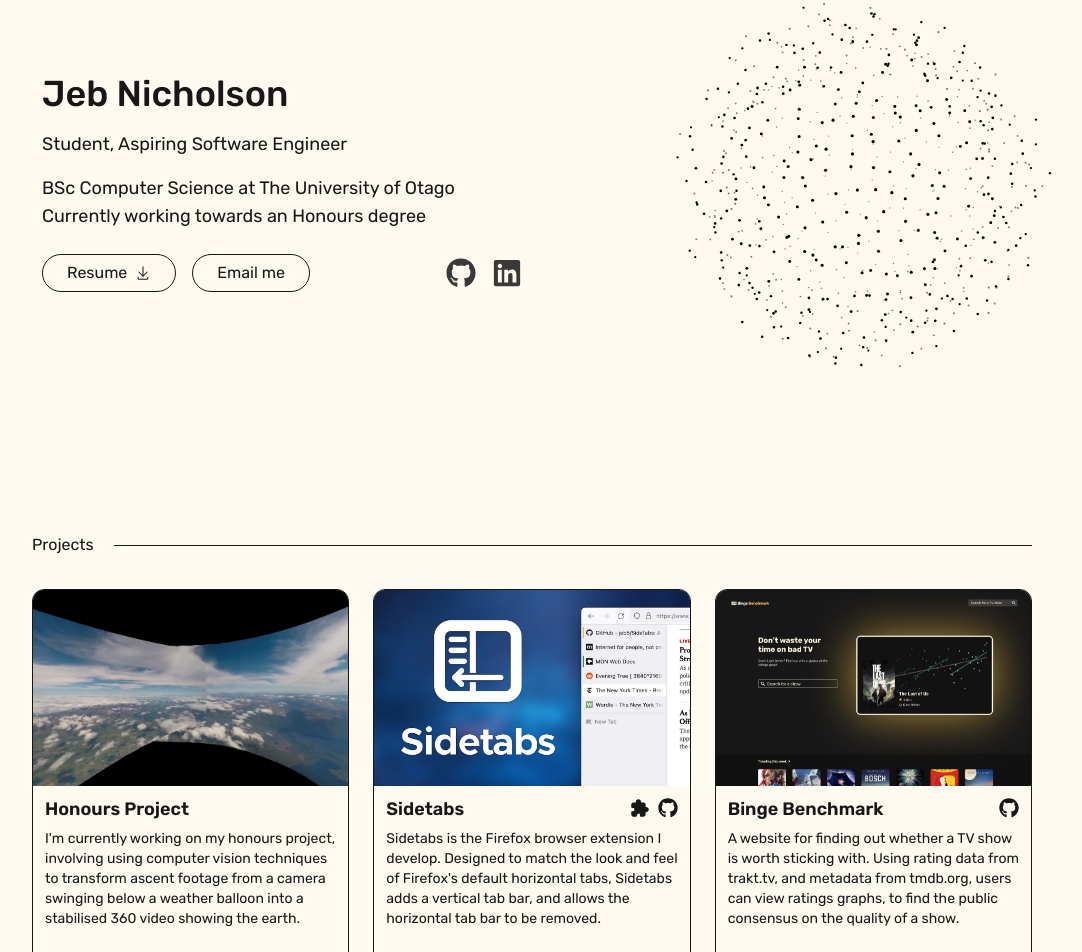
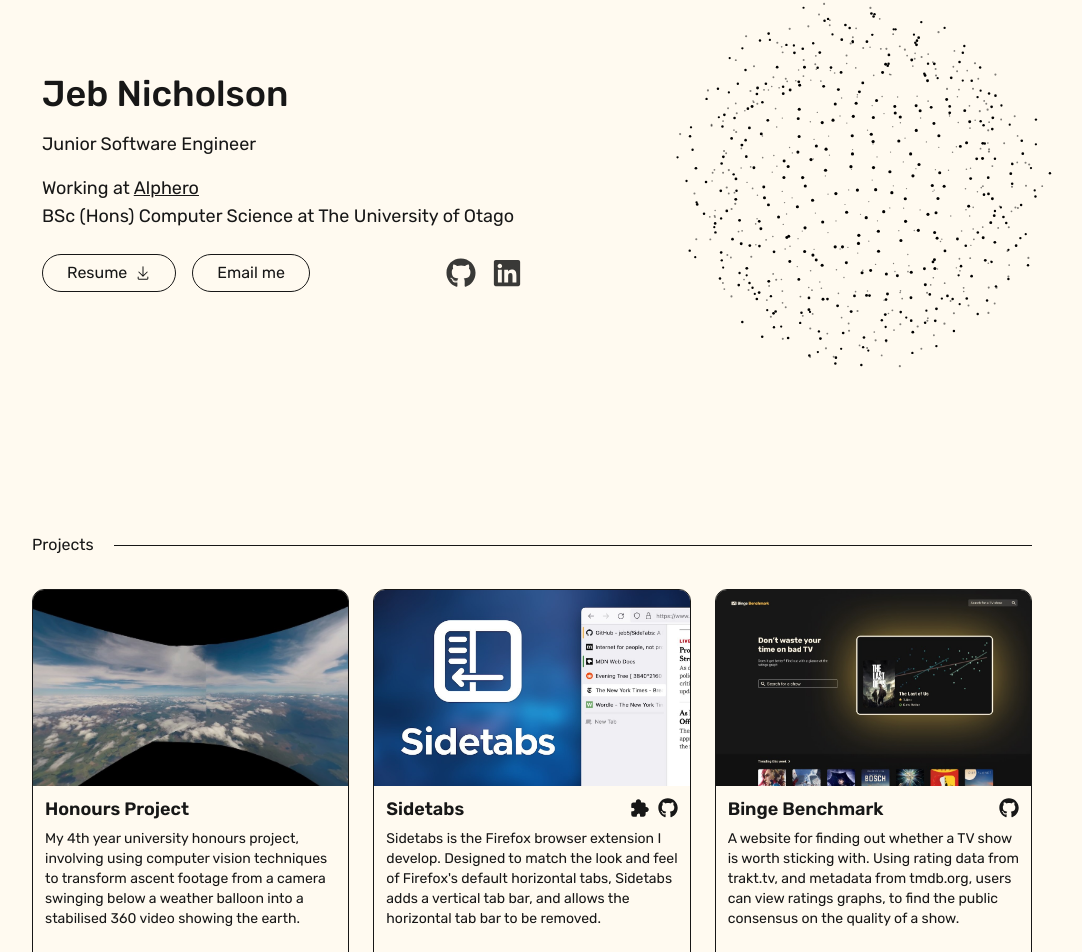
Before and after one commit to jeb5/personal-website, a Next.js app: page / in a window 1280 px wide. Shown: the part 175-1127 px from the top of the page, without its empty margins (108-1190 px from the left). Built offline with nearby package versions, Linux system fonts and the light colour scheme.

Commit message:
2026 update

```diff
--- a/content/projects.json
+++ b/content/projects.json
@@ -2,12 +2,12 @@
 	"projects": {
 		"main": [
 			{
-				"name": "Honours Project",
-				"description": "I'm currently working on my honours project, involving using computer vision techniques to transform ascent footage from a camera swinging below a weather balloon into a stabilised 360 video showing the earth.",
-				"technologies_used": ["python", "opencv", "pytorch"],
-				"image": "/project_images/honours_project.jpeg",
-				"links": []
-			},
+        "name": "Honours Project",
+        "description": "My 4th year university honours project, involving using computer vision techniques to transform ascent footage from a camera swinging below a weather balloon into a stabilised 360 video showing the earth.",
+        "technologies_used": ["python", "opencv", "pytorch"],
+        "image": "/project_images/honours_project.jpeg",
+        "links": []
+      },
 			{
 				"name": "Sidetabs",
 				"description": "Sidetabs is the Firefox browser extension I develop. Designed to match the look and feel of Firefox's default horizontal tabs, Sidetabs adds a vertical tab bar, and allows the horizontal tab bar to be removed.",
--- a/src/app/components/Hero.tsx
+++ b/src/app/components/Hero.tsx
@@ -14,12 +14,14 @@
           <div>
             <h1 className="text-4xl font-medium mb-4 mt-4">Jeb Nicholson</h1>
             <div className="text-lg">
-              <p className="pb-4">Student, Aspiring Software Engineer</p>
+              <p className="pb-4">Junior Software Engineer</p>
               <p>
-                BSc Computer Science at The University of Otago
-                <br />
-                Currently working towards an Honours degree
+                Working at{" "}
+                <a href="https://www.alphero.com" target="_blank" rel="noopener" className="underline">
+                  Alphero
+                </a>
               </p>
+              <p>BSc (Hons) Computer Science at The University of Otago</p>
             </div>
           </div>
           <div className="flex flex-col xsm:flex-row xsm:justify-between justify-center xsm:items-end mt-6 mb-4 gap-y-6">
```
